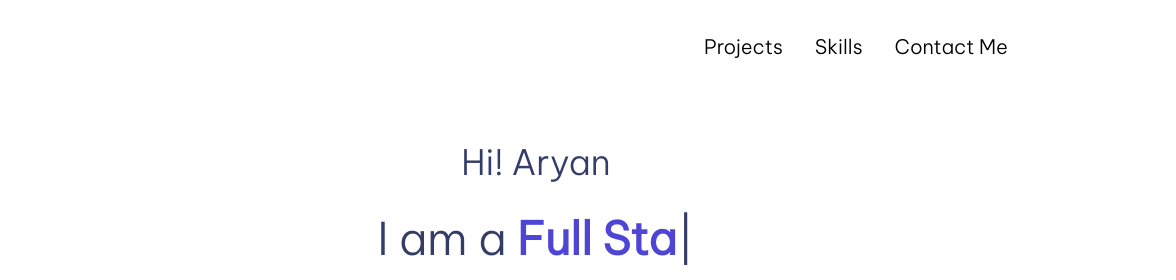
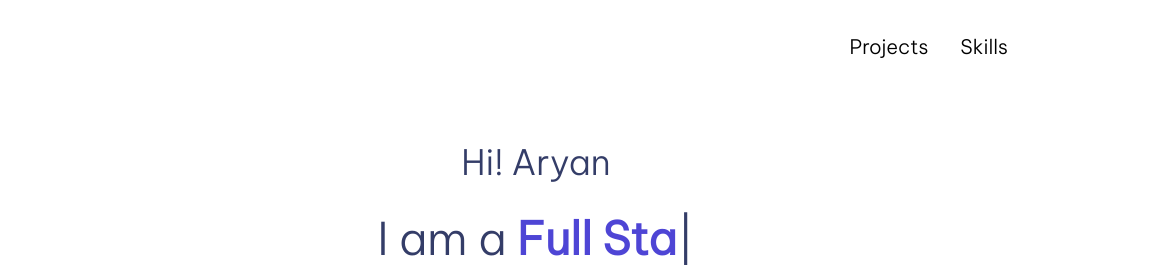
Before and after one commit to Aryxn18/portfolio, a plain HTML site: page index.html in a window 1280 px wide. Shown: the top 280 px of the page, 104-1280 px from the left. Drawn offline with nearby package versions, Linux system fonts and the light colour scheme.

Commit message:
Update index.html

```diff
--- a/index.html
+++ b/index.html
@@ -22,7 +22,7 @@
       <div class="nav-items">
         <div><a href="#projects">Projects</a></div>
         <div><a href="#skills">Skills</a></div>
-        <div><a href="#contactme">Contact Me</a></div>
+<!--         <div><a href="#contactme">Contact Me</a></div> -->
       </div>
     </nav>
 
```
